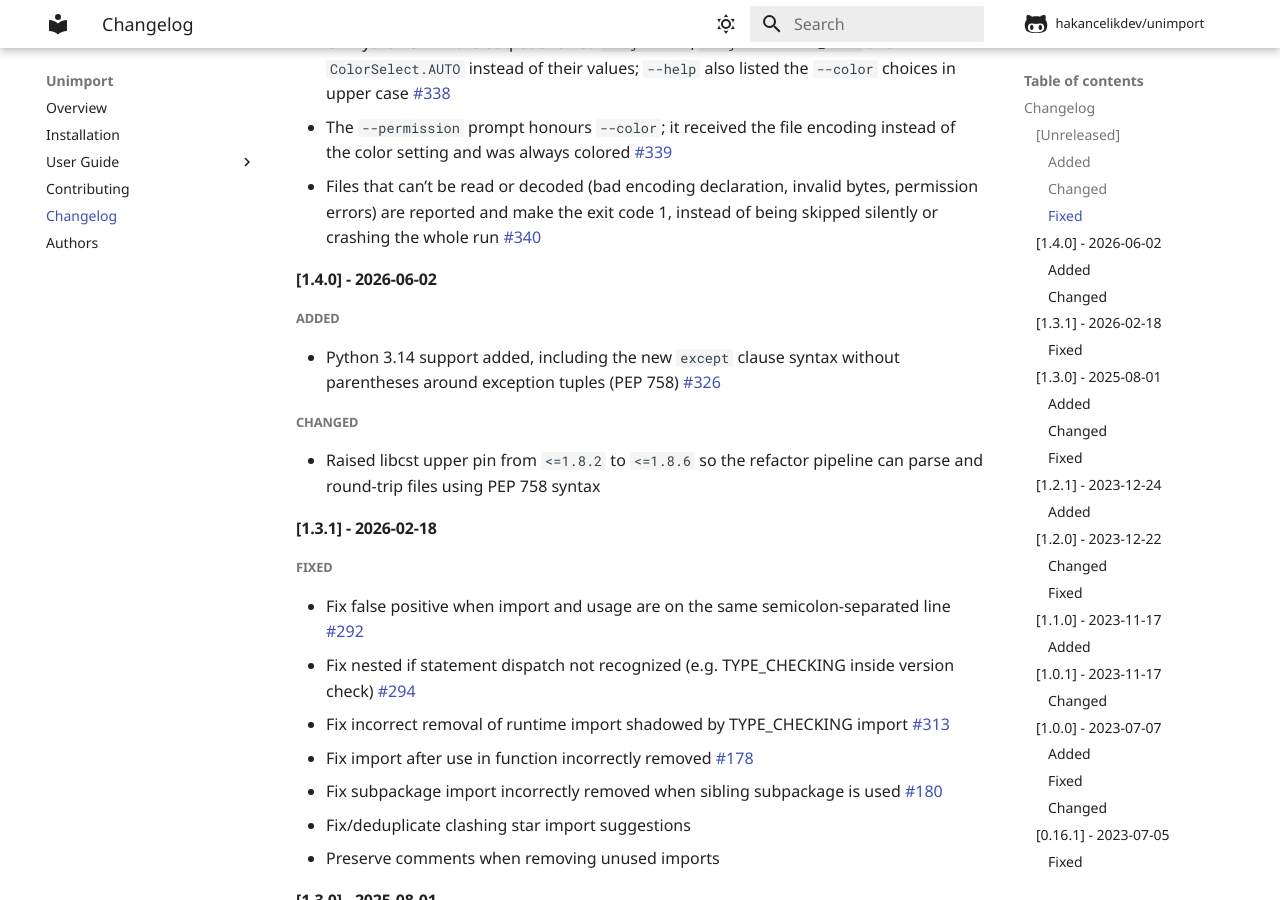
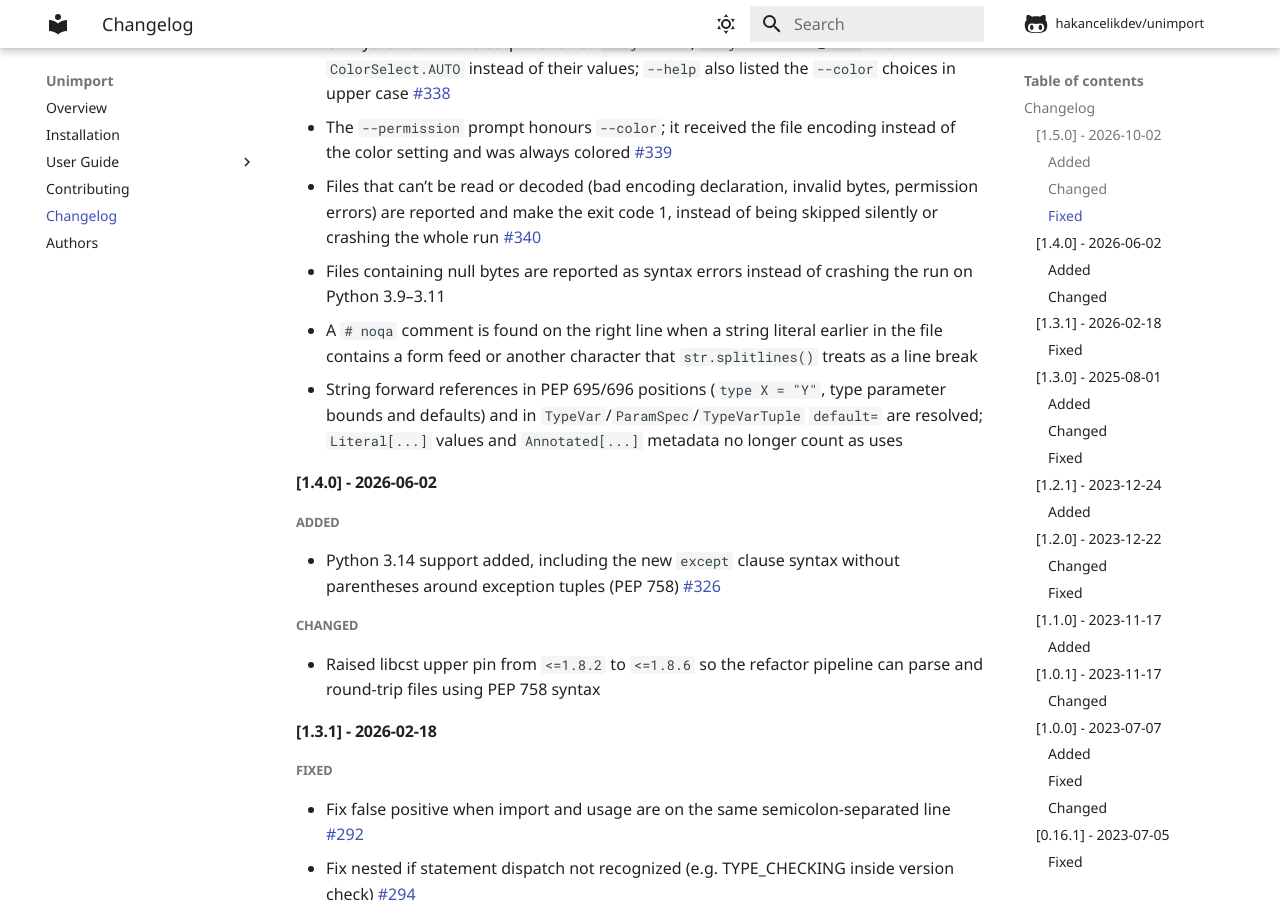
Before and after one commit to hakancelikdev/unimport, an MkDocs documentation site: the page built from docs/CHANGELOG.md, in a window 1280 px wide and 900 px high, scrolled down 1335 px. Built offline with MkDocs 1.6.1 and Material for MkDocs 9.7.7, drawn with Linux system fonts in a browser that asks for light colours; comment, search, counter and statistics services are not loaded; the version menu is left out; some of the changed text lies outside the part shown.

Commit message:
Prepare release 1.5.0
- Bump the version to 1.5.0 in the package, action.yml and the GitHub
  Action docs.
- Date the changelog section and add entries for #362, #366 and #367.
- Use an SPDX license expression (MIT) and license-files instead of the
  deprecated license table and classifier; requires setuptools>=77.

Co-Authored-By: Claude Opus 5.5 <noreply@anthropic.com>
Claude-Session: https://claude.ai/code/session_019P9bvuGwAyVCNUdsAYPB1V

```diff
--- a/action.yml
+++ b/action.yml
@@ -10,7 +10,7 @@ inputs:
 runs:
   using: "composite"
   steps:
-    - run: pip install --upgrade pip && python -m pip install unimport==1.4.0
+    - run: pip install --upgrade pip && python -m pip install unimport==1.5.0
       shell: bash
     - run: unimport --color auto --gitignore --ignore-init ${{ inputs.extra_args }}
       shell: bash
--- a/docs/CHANGELOG.md
+++ b/docs/CHANGELOG.md
@@ -2,7 +2,7 @@
 
 All notable changes to this project will be documented in this file.
 
-## [Unreleased]
+## [1.5.0] - 2026-10-02
 
 ### Added
 
@@ -62,6 +62,14 @@ All notable changes to this project will be documented in this file.
   permission errors) are reported and make the exit code 1, instead of being skipped
   silently or crashing the whole run
   [#340](https://github.com/hakancelikdev/unimport/issues/340)
+- Files containing null bytes are reported as syntax errors instead of crashing the run
+  on Python 3.9–3.11
+- A `# noqa` comment is found on the right line when a string literal earlier in the
+  file contains a form feed or another character that `str.splitlines()` treats as a
+  line break
+- String forward references in PEP 695/696 positions (`type X = "Y"`, type parameter
+  bounds and defaults) and in `TypeVar`/`ParamSpec`/`TypeVarTuple` `default=` are
+  resolved; `Literal[...]` values and `Annotated[...]` metadata no longer count as uses
 
 ## [1.4.0] - 2026-06-02
 
--- a/pyproject.toml
+++ b/pyproject.toml
@@ -2,7 +2,7 @@
 
 [build-system]
 requires = [
-    "setuptools>=45",
+    "setuptools>=77",
     "wheel"
 ]
 build-backend = "setuptools.build_meta"
@@ -14,14 +14,14 @@ name = "unimport"
 dynamic = ["version"]
 description = "The ultimate linter and formatter for removing unused import statements in your code."
 readme = "README.md"
-license = {text = "MIT"}
+license = "MIT"
+license-files = ["LICENSE"]
 authors = [
     {name = "Hakan Çelik", email = "hakancelikdev@gmail.com"}
 ]
 keywords = ["unused", "import"]
 classifiers = [
     "Development Status :: 5 - Production/Stable",
-    "License :: OSI Approved :: MIT License",
     "Operating System :: OS Independent",
     "Programming Language :: Python",
     "Programming Language :: Python :: 3",
--- a/src/unimport/__init__.py
+++ b/src/unimport/__init__.py
@@ -1,2 +1,2 @@
-__version__ = "1.4.0"
+__version__ = "1.5.0"
 __description__ = "A linter, formatter for finding and removing unused import statements."
```
Also changed, not shown: docs/tutorial/use-with-github-action.md (+1 -1 lines).
